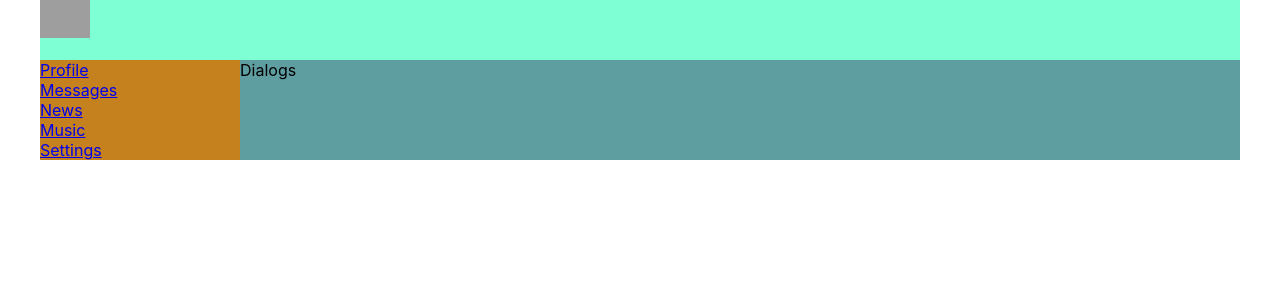
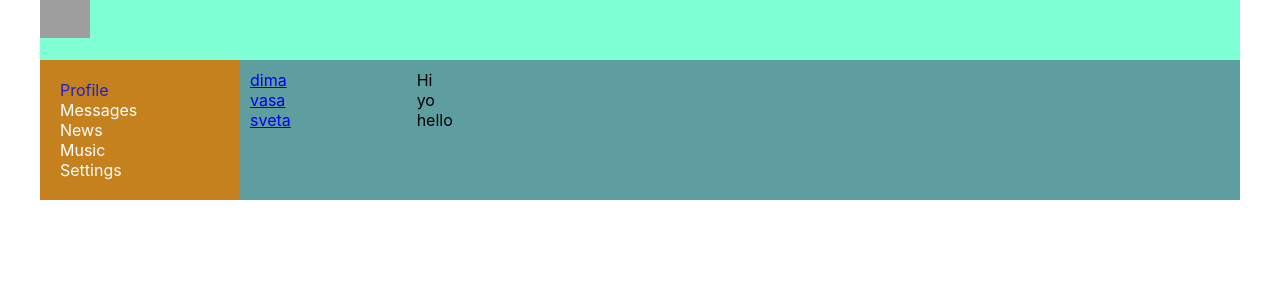
Before and after one commit to Viziter25/samurai-way-main, a React (Create React App) app: page /Dialogs in a window 1280 px wide. Shown: the top 300 px of the page. Built offline with nearby package versions, Linux system fonts and the light colour scheme; grey boxes are pictures that could not be loaded.

Commit message:
complied 19-21 lessons on ts

```diff
--- a/src/App.tsx
+++ b/src/App.tsx
@@ -6,6 +6,8 @@ import {Profile} from './components/Profile/Profile';
 import {Dialogs} from './components/Dialogs/Dialogs';
 import {BrowserRouter, Route} from 'react-router-dom';
 import {News} from './components/News/News';
+import {Music} from './components/Music/Music';
+import {Settings} from './components/Settings';
 
 function App() {
   return (
@@ -17,7 +19,8 @@ function App() {
           <Route path='/Dialogs' component={Dialogs}/>
           <Route path='/Profile' component={Profile}/>
           <Route path='/News' component={News}/>
-
+          <Route path='/Music' component={Music}/>
+          <Route path='/Settings' component={Settings}/>
         </div>
       </div>
     </BrowserRouter>
--- a/src/components/Dialogs/Dialogs.module.css
+++ b/src/components/Dialogs/Dialogs.module.css
@@ -0,0 +1,20 @@
+.dialogs {
+    display: grid;
+    grid-template-columns: 2fr 10fr;
+}
+
+.dialogsItems {
+    padding: 10px;
+}
+
+.dialogsItems .active {
+    color: gold;
+}
+
+.messages {
+    padding: 10px;
+}
+
+.message {
+
+}
--- a/src/components/Dialogs/Dialogs.tsx
+++ b/src/components/Dialogs/Dialogs.tsx
@@ -1,10 +1,26 @@
 import React from 'react';
 import s from './Dialogs.module.css'
+import {NavLink} from 'react-router-dom';
 
 export const Dialogs = () => {
   return (
-    <div>
-      Dialogs
+    <div className={s.dialogs}>
+      <div className={s.dialogsItems}>
+        <div className={s.dialog+ ' ' + s.active}>
+          <NavLink to='/dialogs/1'>dima</NavLink>
+        </div>
+        <div className={s.dialog}>
+          <NavLink to='/dialogs/2'>vasa</NavLink>
+        </div>
+        <div className={s.dialog}>
+          <NavLink to='/dialogs/3'>sveta</NavLink>
+        </div>
+      </div>
+      <div className={s.messages}>
+        <div className={s.message}>Hi</div>
+        <div className={s.message}>yo</div>
+        <div className={s.message}>hello</div>
+      </div>
     </div>
   );
 };
--- /dev/null
+++ b/src/components/Music/Music.tsx
@@ -0,0 +1,9 @@
+import React from 'react';
+
+export const Music = () => {
+  return (
+    <div>
+      Music
+    </div>
+  );
+};
--- a/src/components/Navbar/Navbar.module.css
+++ b/src/components/Navbar/Navbar.module.css
@@ -1,12 +1,14 @@
 .nav {
     grid-area: n;
     background-color: #c4811d;
+    padding: 20px;
 }
 
-.item {
+.item a{
     color: white;
+    text-decoration: none;
 }
 
-.item.active {
-    color: coral;
+.item a.activeLink {
+    color: rgba(3, 16, 234, 0.85);
 }
--- a/src/components/Navbar/Navbar.tsx
+++ b/src/components/Navbar/Navbar.tsx
@@ -1,23 +1,24 @@
 import s from './Navbar.module.css';
 import React from 'react';
+import {NavLink} from 'react-router-dom';
 
 export const Navbar = () => {
   return (
     <nav className={s.nav}>
       <div className={s.item}>
-        <a href='./profile'>Profile</a>
+        <NavLink to="./profile" className={s.activeLink}>Profile</NavLink>
       </div>
       <div className={`${s.item} ${s.active}`}>
-        <a  href='./dialogs'>Messages</a>
+        <NavLink to="./dialogs">Messages</NavLink>
       </div>
       <div className={s.item}>
-        <a href='./news'>News</a>
+        <NavLink to="./news">News</NavLink>
       </div>
       <div className={s.item}>
-        <a href='./music'>Music</a>
+        <NavLink to="./music">Music</NavLink>
       </div>
       <div className={s.item}>
-        <a href="settings">Settings</a>
+        <NavLink to="settings">Settings</NavLink>
       </div>
     </nav>
   )
--- /dev/null
+++ b/src/components/Settings.tsx
@@ -0,0 +1,9 @@
+import React from 'react';
+
+export const Settings = () => {
+  return (
+    <div>
+      Settings
+    </div>
+  );
+};
```
